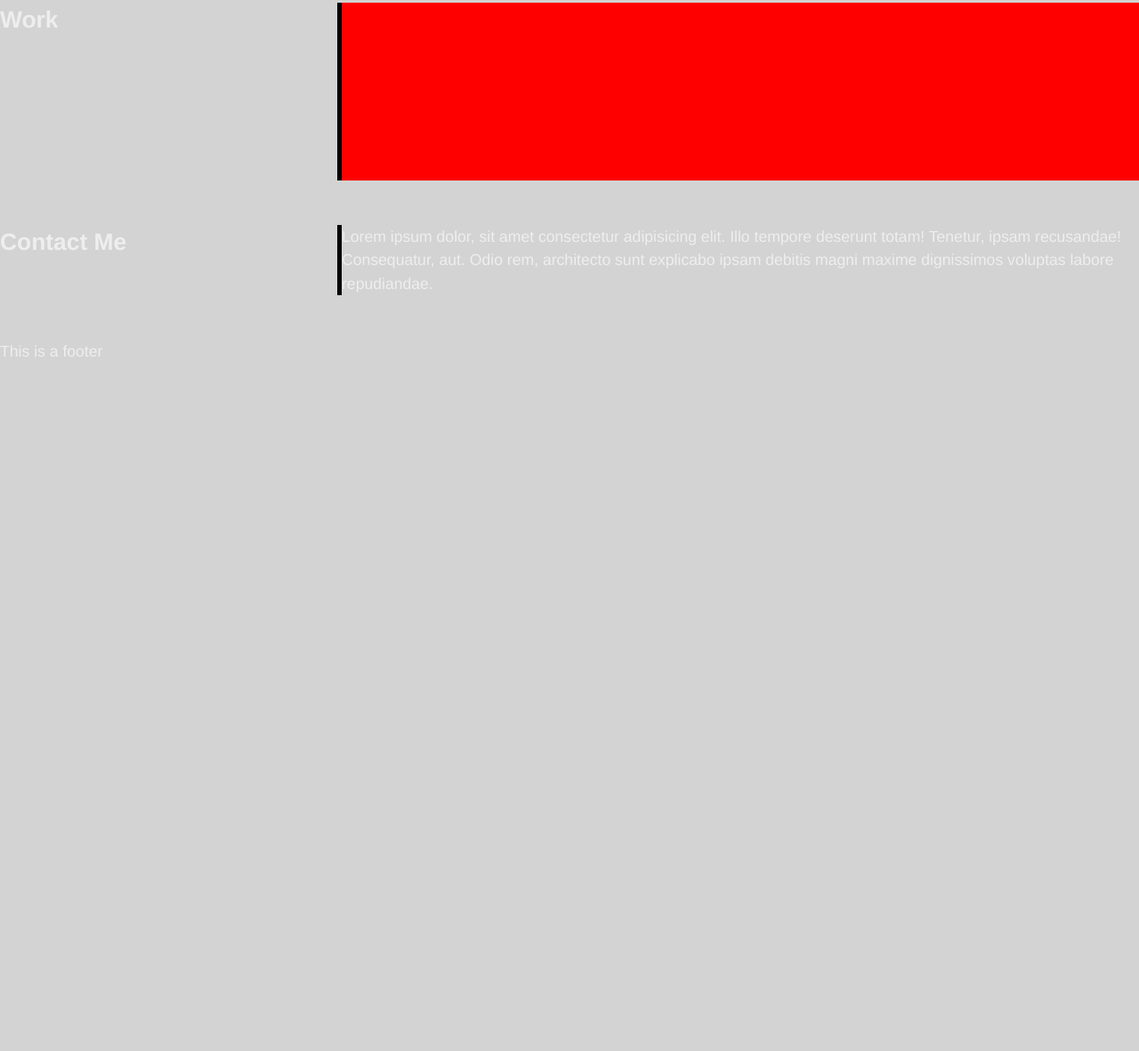
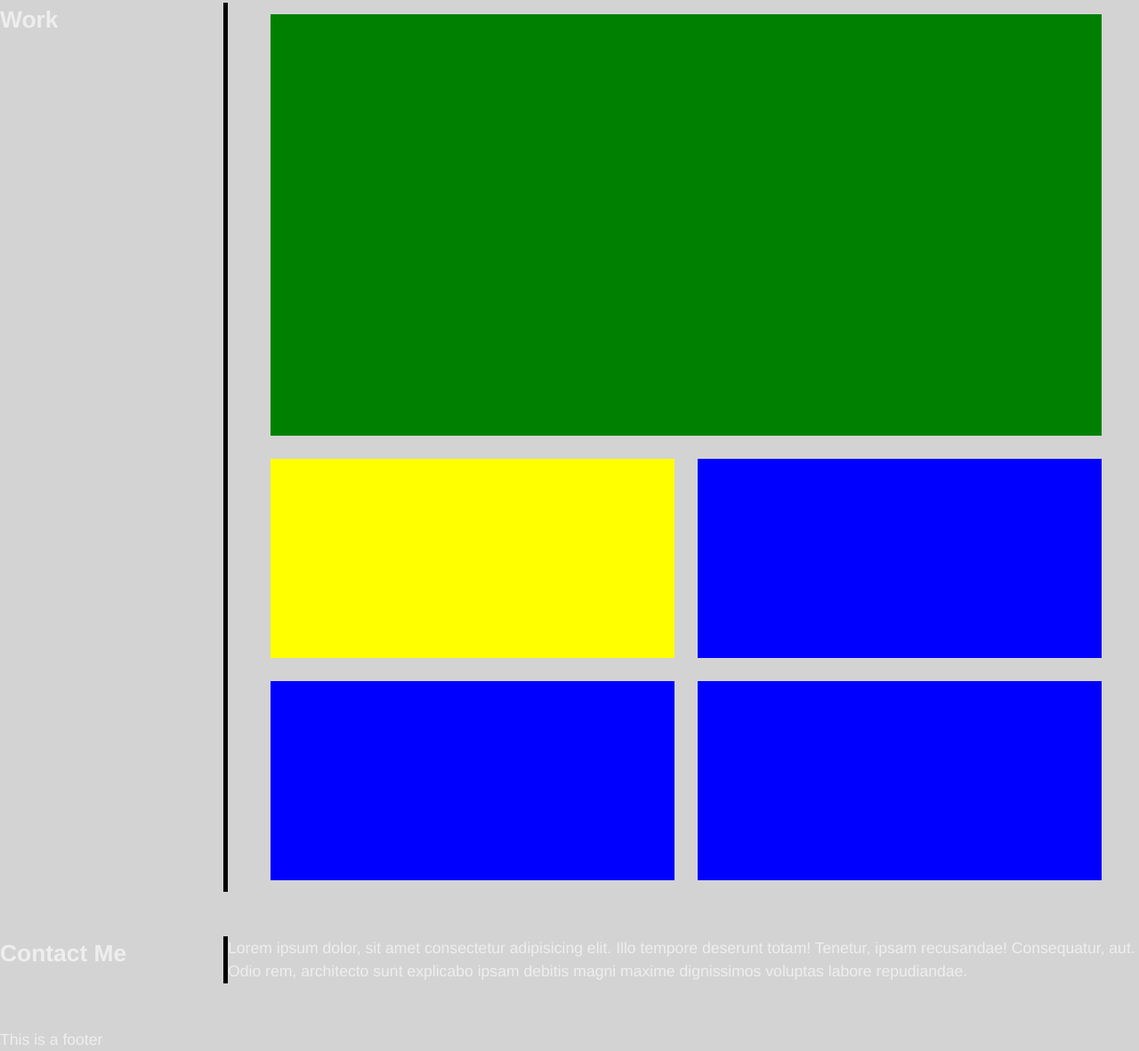
Before and after one commit to fumitsukai/alexandru-portofolio-page, a plain HTML site: page index.html in a window 1280 px wide. Shown: the part 314-1496 px from the top of the page at 89% size. Before the commit the page ends 800 px from the top, so only its background shows below. Drawn offline with Linux system fonts and the light colour scheme.

Commit message:
styled grid

```diff
--- a/assets/css/style.css
+++ b/assets/css/style.css
@@ -75,6 +75,7 @@ a{
     flex-direction: column;
 }
 
+/* General section style */
 .page-section{
     display: flex;
     flex-direction: row;
@@ -83,21 +84,51 @@ a{
 
 .page-section h2{
     border-right: 5px solid black;
-    width: 30%;
+    width: 20%;
 }
 
 article{
-    width:70%;
+    width:80%;
 }
 
+/* Work section style */
 .grid{
     display: grid;
-    background-color: red;
-    width: 70%;
-    height:200px;
-    grid-template-rows: 1fr 1fr;
-    grid-template-columns: 1fr 1fr;
+    width: 75%;
+    grid-template-rows: 500px 250px 250px;
+    /*grid-template-columns: 1fr 1fr;*/
     grid-template-areas:
     "main-work main-work"
-    "smaller-work smaller-work";
+    "otherwork1 otherwork2"
+    "otherwork3 otherwork4";
+    margin-left: 4rem;
 }
+
+.main-work{
+    grid-area: main-work;
+    background-color: green;
+}
+
+.otherWork-1{
+    grid-area: otherwork1;
+    background-color: yellow;
+}
+
+.otherWork-2{
+    background-color: blue;
+    grid-area: otherwork2;
+}
+
+.otherWork-3{
+    background-color: blue;
+    grid-area: otherwork3;
+}
+
+.otherWork-4{
+    background-color: blue;
+    grid-area: otherwork4;
+}
+
+.gridElement{
+    margin: 1.5rem;
+}
--- a/index.html
+++ b/index.html
@@ -37,7 +37,13 @@
     <!-- portfolio container -->
     <section class="page-section" id="work">
       <h2>Work</h2>
-      <div class="grid"></div>
+      <div class="grid">
+        <div class="gridElement main-work"></div>
+        <div class="gridElement otherWork-1"></div>
+        <div class="gridElement otherWork-2"></div>
+        <div class="gridElement otherWork-3"></div>
+        <div class="gridElement otherWork-4"></div>
+      </div>
     </section>
 
     <!-- contact -->
```
